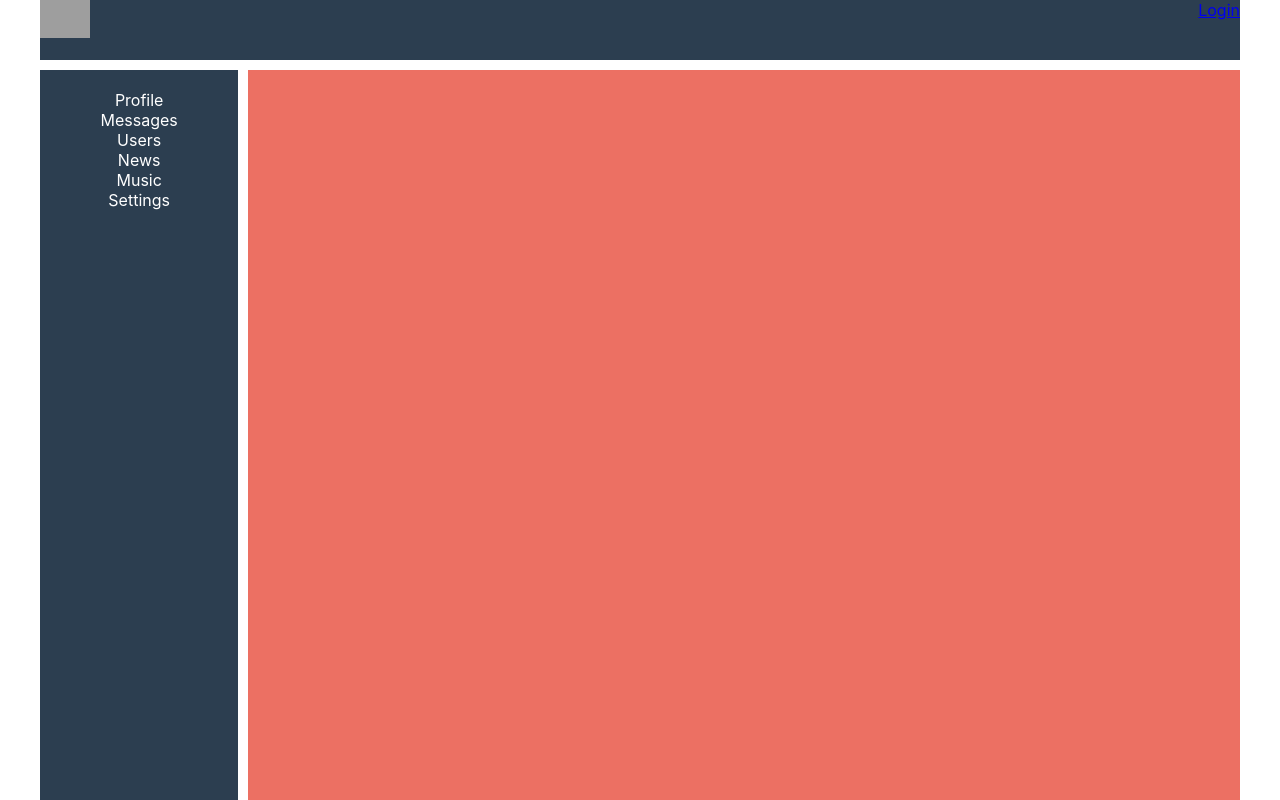
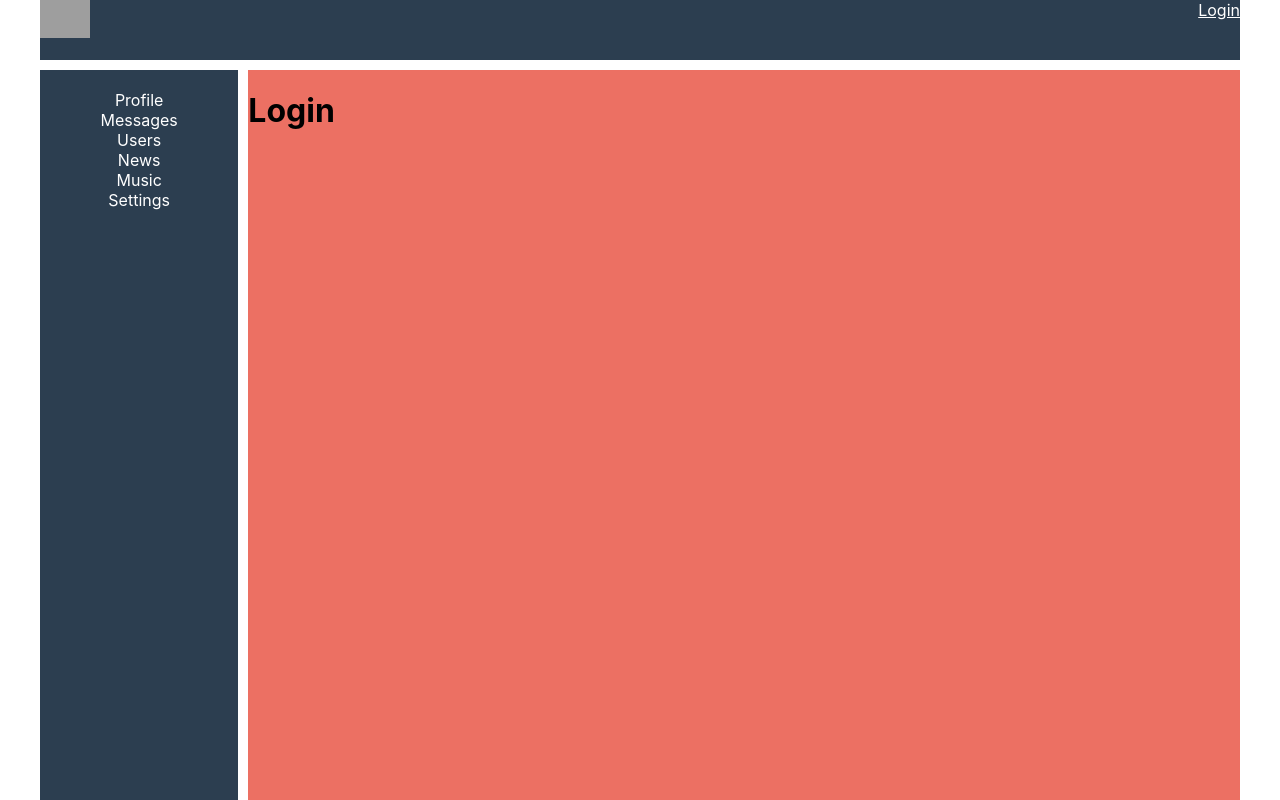
Before and after one commit to Maximone23/SocialNetworkTS, a React (Create React App) app: page /login in a window 1280 px wide. Built offline with nearby package versions, Linux system fonts and the light colour scheme; no server answers; grey boxes are pictures that could not be loaded.

Commit message:
Create Login.tsx component & create HOC withAuthRedirect.tsx/ use Redirect

```diff
--- a/src/App.tsx
+++ b/src/App.tsx
@@ -6,6 +6,7 @@ import DialogsContainer from "./components/Dialogs/DialogsContainer";
 import UsersContainer from "./components/Users/UsersContainer";
 import ProfileContainer from "./components/Profile/ProfileContainer";
 import HeaderContainer from "./components/Header/HeaderContainer";
+import Login from "./components/Login/Login";
 
 
 
@@ -18,6 +19,7 @@ function App() {
                 <Route path={"/dialogs"} render={() => <DialogsContainer />}/>
                 <Route path={"/profile/:userId"} render={() => <ProfileContainer />}/>
                 <Route path={"/users"} render={() => <UsersContainer />}/>
+                <Route path={"/login"} render={() => <Login />}/>
             </div>
         </div>
 
--- a/src/components/Dialogs/Dialogs.tsx
+++ b/src/components/Dialogs/Dialogs.tsx
@@ -30,6 +30,7 @@ function Dialogs(props: DialogsType) {
         let body = e.target.value
         props.updateMessageChange(body)
     }
+
     return (
         <div className={style.dialogs}>
             <div className={style.dialogsItems}>
--- a/src/components/Dialogs/DialogsContainer.tsx
+++ b/src/components/Dialogs/DialogsContainer.tsx
@@ -3,6 +3,7 @@ import Dialogs from "./Dialogs";
 import {connect} from "react-redux";
 import {AppStateType} from "../../redux/redux-store";
 import {Dispatch} from "redux";
+import {WithAuthRedirect} from "../../hoc/withAuthRedirect";
 
 
 type MapStatePropsType = {
@@ -38,6 +39,6 @@ let mapDispatchToProps = (dispatch: Dispatch): MapDispatchPropsType => {
 }
 
 
+let AuthRedirectComponent = WithAuthRedirect(Dialogs)
 
-
-export default connect<MapStatePropsType, MapDispatchPropsType, {}, AppStateType>(mapStateToProps, mapDispatchToProps)(Dialogs);
+export default connect<MapStatePropsType, MapDispatchPropsType, {}, AppStateType>(mapStateToProps, mapDispatchToProps)(AuthRedirectComponent);
--- a/src/components/Header/Header.module.css
+++ b/src/components/Header/Header.module.css
@@ -9,3 +9,6 @@
     float: right;
     color: #ffffff;
 }
+.loginBlock a {
+    color: #ffffff;
+}
--- /dev/null
+++ b/src/components/Login/Login.tsx
@@ -0,0 +1,11 @@
+import React from 'react'
+
+const Login = () => {
+    return (
+        <div>
+           <h1>Login</h1>
+        </div>
+    );
+};
+
+export default Login
--- a/src/components/Profile/ProfileContainer.tsx
+++ b/src/components/Profile/ProfileContainer.tsx
@@ -3,7 +3,8 @@ import Profile from "./Profile";
 import {connect} from "react-redux";
 import {AppStateType} from "../../redux/redux-store";
 import {getUserProfile} from "../../redux/profile-reducer";
-import { RouteComponentProps, withRouter } from 'react-router-dom';
+import {RouteComponentProps, withRouter} from 'react-router-dom';
+import {WithAuthRedirect} from "../../hoc/withAuthRedirect";
 
 
 
@@ -25,7 +26,6 @@ class ProfileContainer extends React.Component<PropsType> {
 
     componentDidMount() {
         let userId = this.props.match.params.userId
-        debugger
         if(!userId) {
             userId = '2'
         }
@@ -33,9 +33,8 @@ class ProfileContainer extends React.Component<PropsType> {
     }
 
     render() {
-        return (
-            <Profile profile={this.props.profile}/>
-        )
+
+        return <Profile profile={this.props.profile}/>
     }
 
 }
@@ -43,11 +42,11 @@ class ProfileContainer extends React.Component<PropsType> {
 let mapStateToProps = (state: AppStateType): MapStatePropsType => {
     return {
         profile: state.profilePage.profile
-
     }
 }
 
+let AuthRedirectComponent = WithAuthRedirect(ProfileContainer)
 
-let WithUrlDataContainerComponent = withRouter(ProfileContainer)
+let WithUrlDataContainerComponent = withRouter(AuthRedirectComponent)
 
 export default connect<MapStatePropsType, MapDispatchPropsType, {}, AppStateType>(mapStateToProps, {getUserProfile})(WithUrlDataContainerComponent)
--- a/src/components/Users/UsersContainer.tsx
+++ b/src/components/Users/UsersContainer.tsx
@@ -8,6 +8,7 @@ import {
     UsersType
 } from "../../redux/users-reducer";
 import Preloader from "../Common/Preloader/Preloader";
+import {WithAuthRedirect} from "../../hoc/withAuthRedirect";
 
 
 type MapStatePropsType = {
@@ -32,19 +33,8 @@ export type UsersContainerPropsType = MapStatePropsType & MapDispatchPropsType
 
 class UsersContainer extends React.Component<UsersContainerPropsType> {
     componentDidMount() {
-
         this.props.getUsers(this.props.currentPage, this.props.pageSize)
-        // this.props.toggleIsFetching(true)
-        //
-        // usersAPI.getUsers(this.props.currentPage, this.props.pageSize)
-        //     .then((response: AxiosResponse) => {
-        //         this.props.toggleIsFetching(false)
-        //         this.props.setUsers(response.data.items)
-        //         this.props.setTotalUsersCount(response.data.totalCount)
-        //
-        //     })
     }
-
 
     setPage = (pageNumber: number) => {
         this.props.getUsers(pageNumber, this.props.pageSize)
@@ -79,37 +69,10 @@ let mapStateToProps = (state: AppStateType): MapStatePropsType => {
         followingInProgress: state.usersPage.followingInProgress
     }
 }
-// let mapDispatchToProps = (dispatch: Dispatch): MapDispatchPropsType => {
-//     return {
-//         follow: (userID: number) => {
-//             dispatch(followAC(userID))
-//
-//         },
-//         unfollow: (userID: number) => {
-//             dispatch(unfollowAC(userID))
-//         },
-//         setUsers: (users: Array<UsersType>) => {
-//             dispatch(setUsersAC(users))
-//         },
-//         setCurrentPage: (pageNumber: number) => {
-//             dispatch(setCurrentPageAC(pageNumber))
-//         },
-//         setTotalUsersCount: (totalCount: number) => {
-//             dispatch(setUsersTotalCountAC(totalCount))
-//         },
-//         toggleIsFetching: (isFetching: boolean) => {
-//             dispatch(toggleIsFetchingAC(isFetching))
-//         },
-//         toggleFollowingProgress: (isFetching: boolean, userId: number) => {
-//             dispatch(toggleFollowingProgressAC(isFetching, userId))
-//         },
-//         getUsers: (currentPage: number, pageSize: number) => {
-//             dispatch(getUsersThunkCreator(currentPage, pageSize))
-//         }
-//     }
-// }
+
+let withRedirect = WithAuthRedirect(UsersContainer)
 
 export default connect<MapStatePropsType, MapDispatchPropsType, {}, AppStateType>(mapStateToProps, {
     follow, unfollow, setCurrentPage, toggleFollowingProgress,
     getUsers
-})(UsersContainer);
+})(withRedirect);
--- /dev/null
+++ b/src/hoc/withAuthRedirect.tsx
@@ -0,0 +1,20 @@
+import React from 'react'
+import {Redirect} from "react-router-dom"
+import {AppStateType} from "../redux/redux-store";
+import {connect} from "react-redux";
+
+let mapStateToPropsForRedirect = (state: AppStateType) => ({
+    isAuth: state.auth.isAuth
+})
+
+export const WithAuthRedirect = (Component: any) => {
+    class RedirectComponent extends React.Component<any, any> {
+        render() {
+            if (!this.props.isAuth) return <Redirect to={'/login'}/>
+            return <Component {...this.props}/>
+        }
+    }
+
+
+    return connect(mapStateToPropsForRedirect)(RedirectComponent)
+}
```
